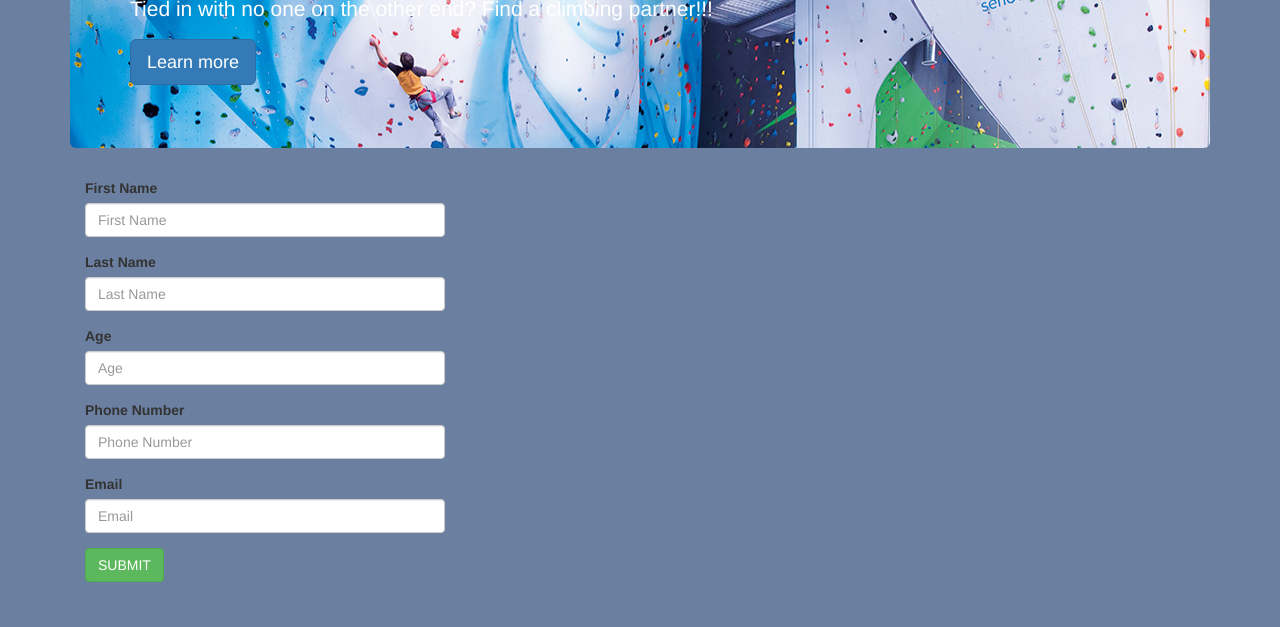
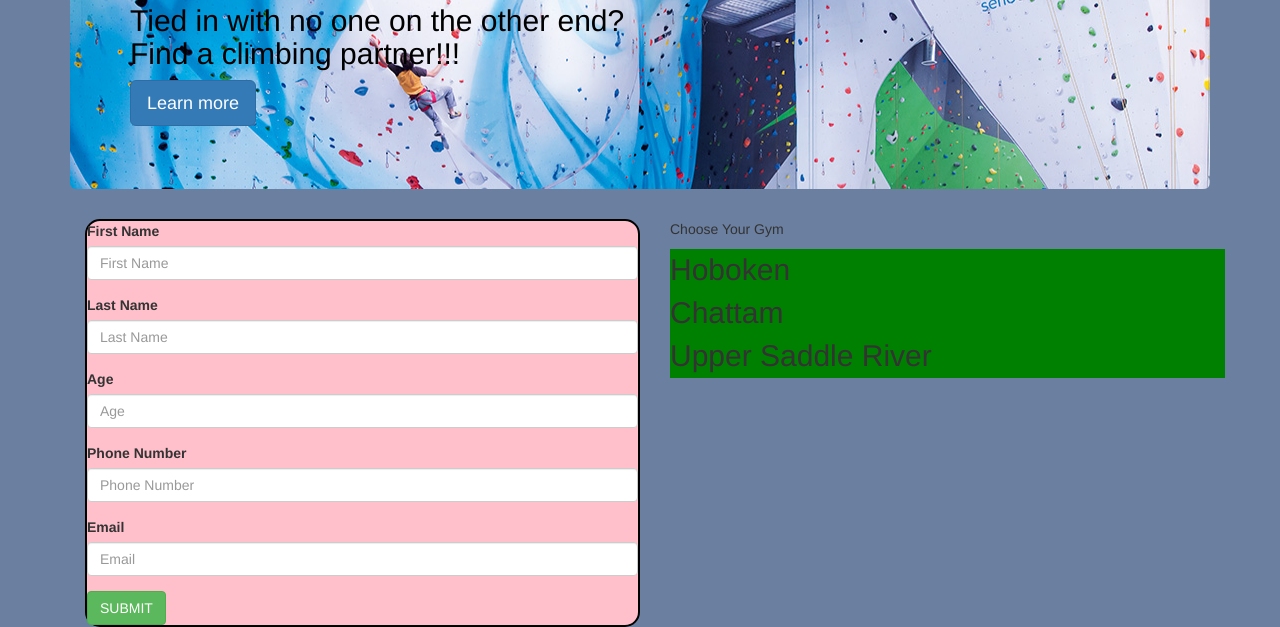
Before and after one commit to martinliempham/climbingForm, a plain HTML site: page index.html in a window 1280 px wide. Shown: the part 225-852 px from the top of the page. Before the commit the page ends 807 px from the top, so only its background shows below. Drawn offline with nearby package versions, Linux system fonts and the light colour scheme.

Commit message:
changed column format adding radio button for location

```diff
--- a/index.html
+++ b/index.html
@@ -73,25 +73,25 @@
     <div class="container">
     <div class="jumbotron">
         <h1 style="color:white">BETA</h1>
-        <p>Tied in with no one on the other end?  Find a climbing partner!!!</p>
+        <h2>Tied in with no one on the other end?  <br>Find a climbing partner!!!</h2>
         <p><a class="btn btn-primary btn-lg" href="#" role="button">Learn more</a></p>
 
       </div>
       <div class="container">
         <div class="row">
-          <div class="col-lg-4">
+          <div class="col-lg-6">
             <form class="climberInfo" id="climberInfo" name="climberInfo" action="index.html" method="get">
               <div class="form-group">
                 <label for="firstName">First Name</label>
-                <input type="text" class="form-control" id="firstName" value="" placeholder="First Name">
+                <input type="text" class="form-control" id="firstName" value="" placeholder="First Name" name="firstName">
               </div>
               <div class="form-group">
                 <label for="lastName">Last Name</label>
-                <input type="text" class="form-control" id="lastName" value="" placeholder="Last Name">
+                <input type="text" class="form-control" id="lastName" value="" placeholder="Last Name" name="lastName">
               </div>
               <div class="form-group">
                 <label for="age">Age</label>
-                <input type="number" class="form-control" id="age" value="" placeholder="Age">
+                <input type="number" class="form-control" id="age" value="" placeholder="Age" name="age">
               </div>
               <!-- <div class="lead">
               <input type="number" name="leadingGrade" value="" placeholder="Lead Climbing Grade">
@@ -101,7 +101,7 @@
           </div> -->
           <div class="form-group">
             <label for="phoneNumber">Phone Number</label>
-            <input type="tel" class="form-control" id="phoneNumber" value="" placeholder="Phone Number">
+            <input type="phoneUS" class="form-control" id="phoneNumber" value="" placeholder="Phone Number" name="phoneNumber">
           </div>
           <!-- <div class="availability">
           <input type="date" name="days" value="" placeholder="Days">
@@ -109,15 +109,23 @@
         </div> -->
         <div class="form-group">
           <label for="email">Email</label>
-          <input type="email" class="form-control" id="email" value="" placeholder="Email">
+          <input type="email" class="form-control" id="email" value="" placeholder="Email" name="email">
         </div>
         <div class="submit">
-          <button type="button" class="btn btn-success" name="submit">SUBMIT</button>
+          <button type="submit" class="btn btn-success" name="submit" value="submit">SUBMIT</button>
         </div>
       </form>
+        </div>
+          <div class="col-lg-6">
+            <p>Choose Your Gym</p>
+            <ul class="list-unstyled" id="locationList">
+              <li>Hoboken</li>
+              <li>Chattam</li>
+              <li>Upper Saddle River</li>
+            </ul>
           </div>
         </div>
-      </div>
+        </div>
     </div>
   </body>
 </html>
--- a/main.js
+++ b/main.js
@@ -1,3 +1,4 @@
+$document.ready(function() {
   $.validator.addMethod(
     'phoneUS',
     function(phone_number, element) {
@@ -11,8 +12,17 @@ $.validator.addMethod(
     'Please enter a 10 digit number'
   );
 
+  $('.list-unstyled > li').click(function() {
+    $('.list-unstyled > li')
+      .find('input[type="radio"]')
+      .removeAttr('checked');
+    $(this)
+      .find('input[type="radio"]')
+      .attr('checked', 'checked');
+  });
+
   $(function() {
-  $('#climberInfo').validate({
+    $("form[name='climberInfo']").validate({
       rules: {
         firstName: 'required',
         lastName: 'required',
@@ -37,3 +47,4 @@ $(function() {
       }
     });
   });
+});
--- a/style.css
+++ b/style.css
@@ -7,6 +7,18 @@ body {
 h1 {
   color: white;
 }
-p {
-  color: white;
+h2 {
+  color: black;
 }
+
+.climberInfo {
+  background-color: pink;
+  border: 2px solid black;
+  border-radius: 15px;
+}
+
+#locationList {
+  font-size: 30px;
+  font: 'Roboto', Helvetica, Arial;
+  background-color: green;
+}
```
Lines whose indentation alone changed are shown as unchanged.
